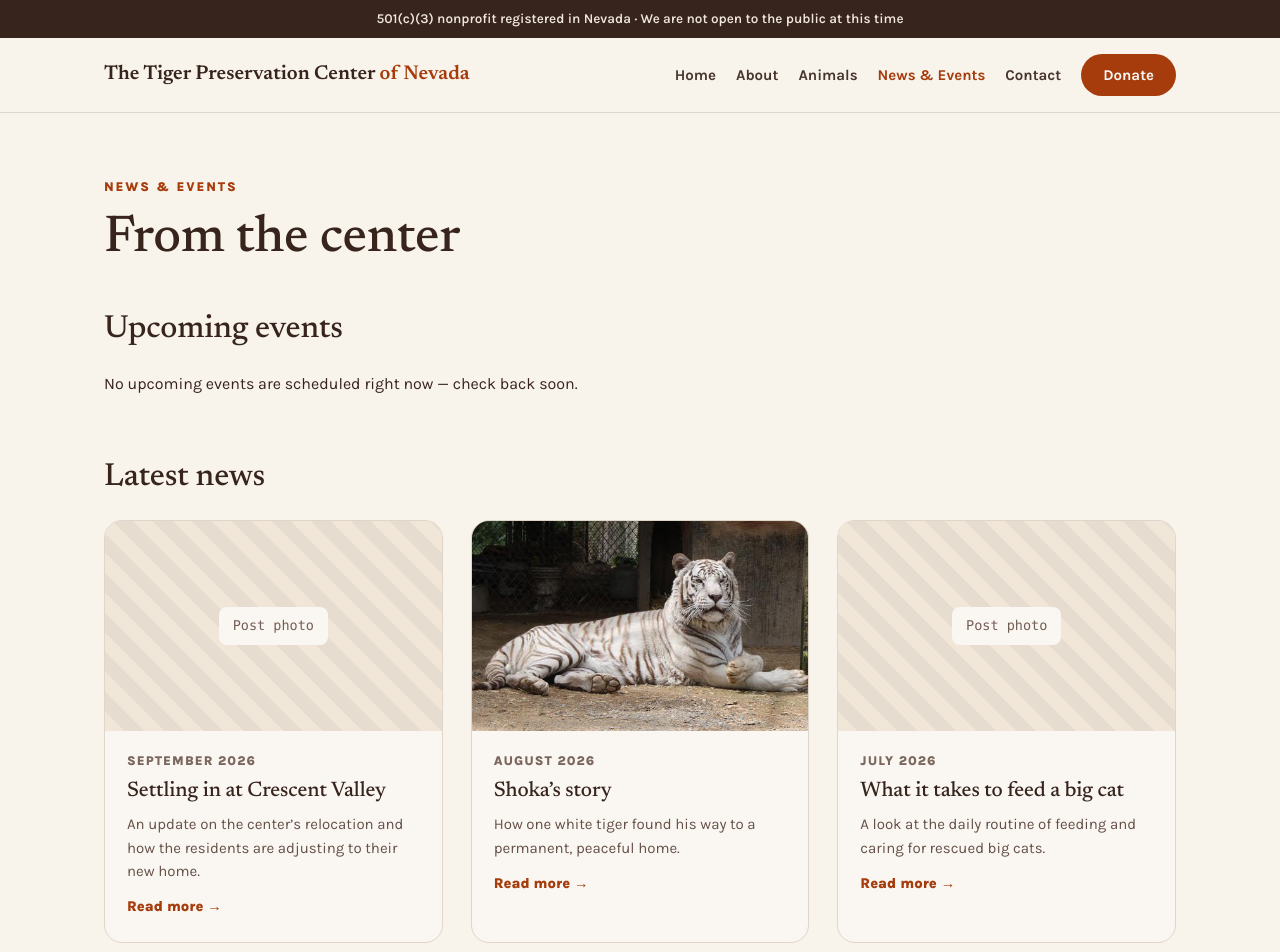
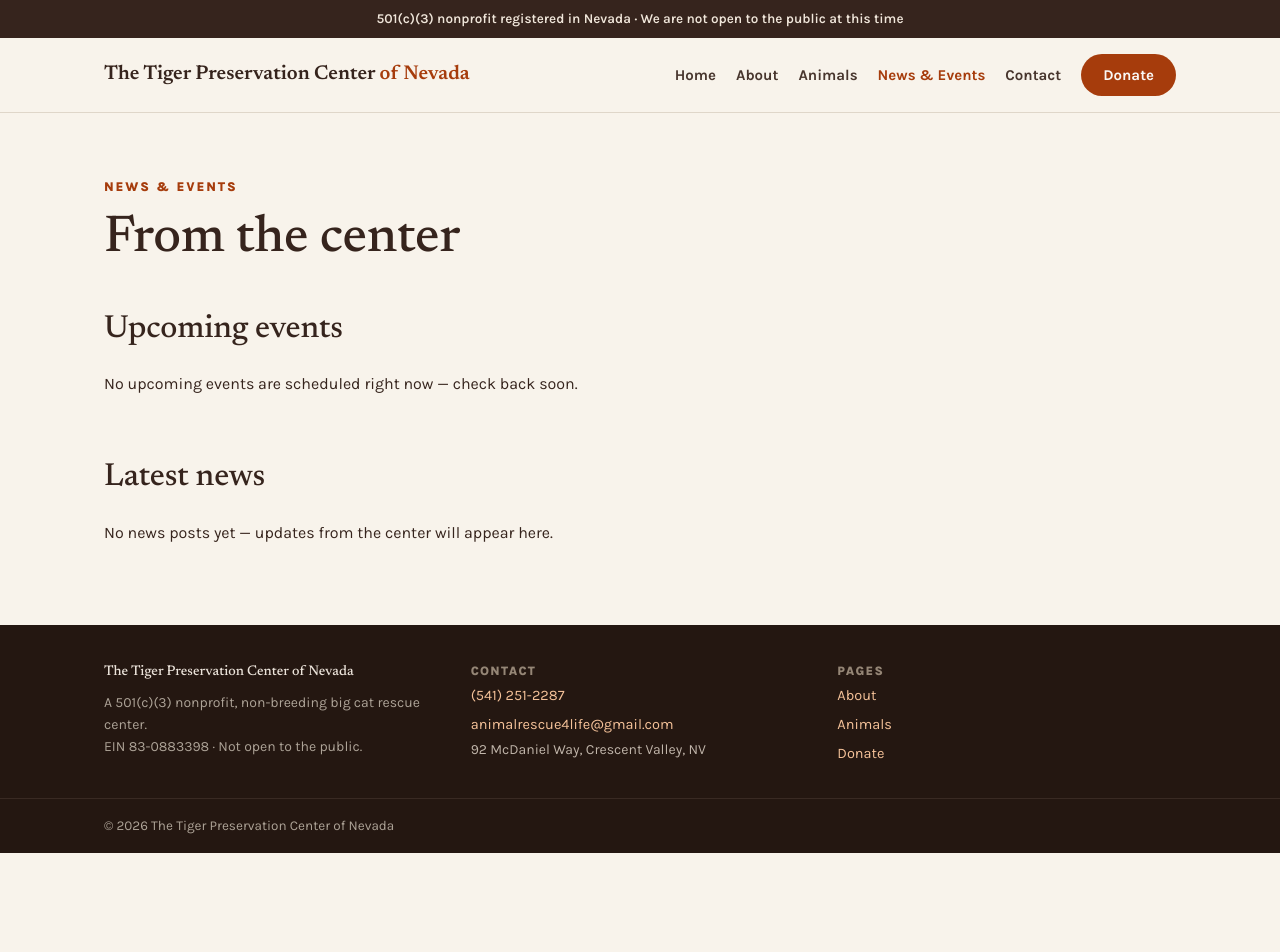
Before and after one commit to Tiger-Preservation-Center-of-Nevada/tiger-preservation-site, a Next.js app: page /news in a window 1280 px wide. Shown: the top 952 px of the page. After the commit the page ends 853 px from the top, so only its background shows below. Built offline with nearby package versions, Linux system fonts and the light colour scheme.

Commit message:
Remove sample news posts; show empty state until real posts exist

```diff
--- a/app/news/page.tsx
+++ b/app/news/page.tsx
@@ -1,5 +1,4 @@
 import type { Metadata } from "next";
-import Link from "next/link";
 
 export const metadata: Metadata = {
   title: "News & Events",
@@ -20,66 +19,8 @@ export default function NewsPage() {
         <div className="news-gap" />
 
         <h2>Latest news</h2>
-        <div className="news-grid">
-          <article className="news-card reveal">
-            <div className="news-media">
-              <div className="ph-tile">
-                <span>Post photo</span>
-              </div>
-            </div>
-            <div className="news-body">
-              <p className="date">September 2026</p>
-              <h3>Settling in at Crescent Valley</h3>
-              <p>
-                An update on the center&rsquo;s relocation and how the
-                residents are adjusting to their new home.
-              </p>
-              <Link href="/news" className="more">
-                Read more &rarr;
-              </Link>
-            </div>
-          </article>
-          <article className="news-card reveal">
-            <div className="news-media">
-              <img
-                src="/assets/shoka.jpg"
-                alt="Shoka the white tiger"
-                loading="lazy"
-              />
-            </div>
-            <div className="news-body">
-              <p className="date">August 2026</p>
-              <h3>Shoka&rsquo;s story</h3>
-              <p>
-                How one white tiger found his way to a permanent, peaceful
-                home.
-              </p>
-              <Link href="/news" className="more">
-                Read more &rarr;
-              </Link>
-            </div>
-          </article>
-          <article className="news-card reveal">
-            <div className="news-media">
-              <div className="ph-tile">
-                <span>Post photo</span>
-              </div>
-            </div>
-            <div className="news-body">
-              <p className="date">July 2026</p>
-              <h3>What it takes to feed a big cat</h3>
-              <p>
-                A look at the daily routine of feeding and caring for rescued
-                big cats.
-              </p>
-              <Link href="/news" className="more">
-                Read more &rarr;
-              </Link>
-            </div>
-          </article>
-        </div>
-        <p className="fine-note" style={{ marginTop: 20 }}>
-          Sample posts &mdash; the blog fills in as the center shares updates.
+        <p>
+          No news posts yet &mdash; updates from the center will appear here.
         </p>
       </section>
     </div>
```
